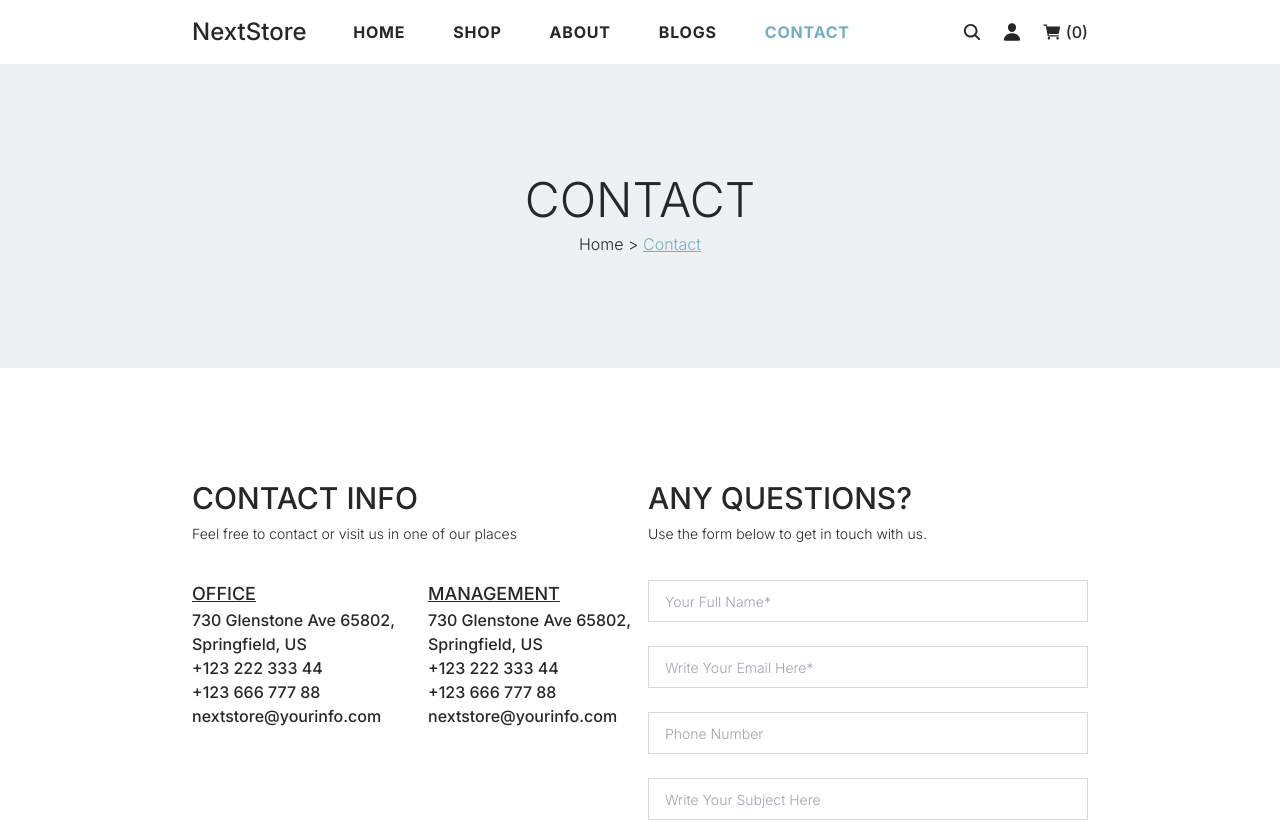
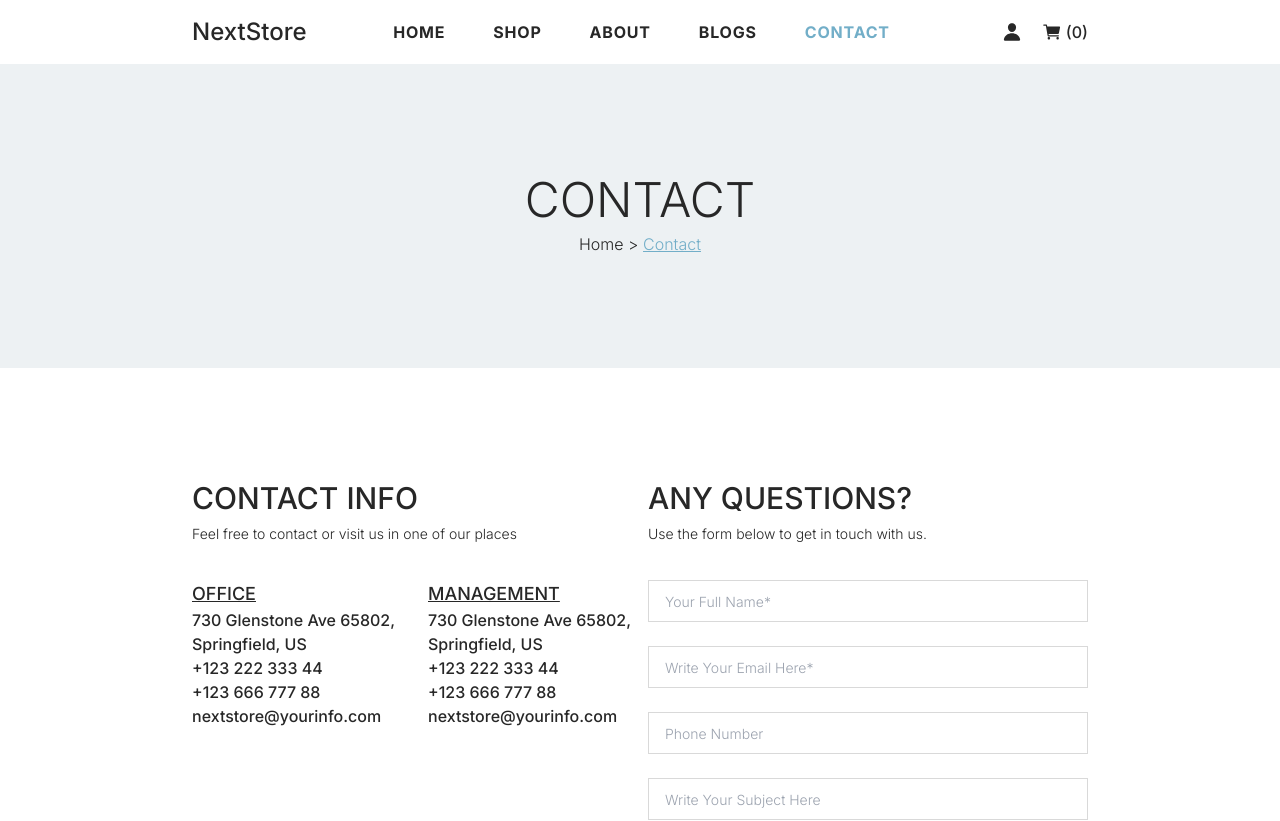
Before and after one commit to mbartos00/next-shop, a Next.js app: page /contact in a window 1280 px wide. Shown: the top 821 px of the page. Built offline with nearby package versions, Linux system fonts and the light colour scheme.

Commit message:
Remove icon

```diff
--- a/src/app/components/Navbar/NavMenu.tsx
+++ b/src/app/components/Navbar/NavMenu.tsx
@@ -40,14 +40,7 @@ const NavMenu = () => {
           </li>
         ))}
       </ul>
-      <div className='mt-4 flex items-center gap-4 md:ml-8 md:mt-0 xl:ml-28 xl:gap-5'>
-        <Image
-          style={{ width: '20px', height: '20px' }}
-          src={'/searchIcon.svg'}
-          alt='search icon'
-          width={20}
-          height={20}
-        />
+      <div className='mt-4 flex items-center gap-4 md:ml-12 md:mt-0 xl:ml-28 xl:gap-5'>
         <Link onClick={onLinkClick} href={'/profile'}>
           <Image src='/userIcon.svg' alt='cart icon' width={20} height={20} />
         </Link>
```
